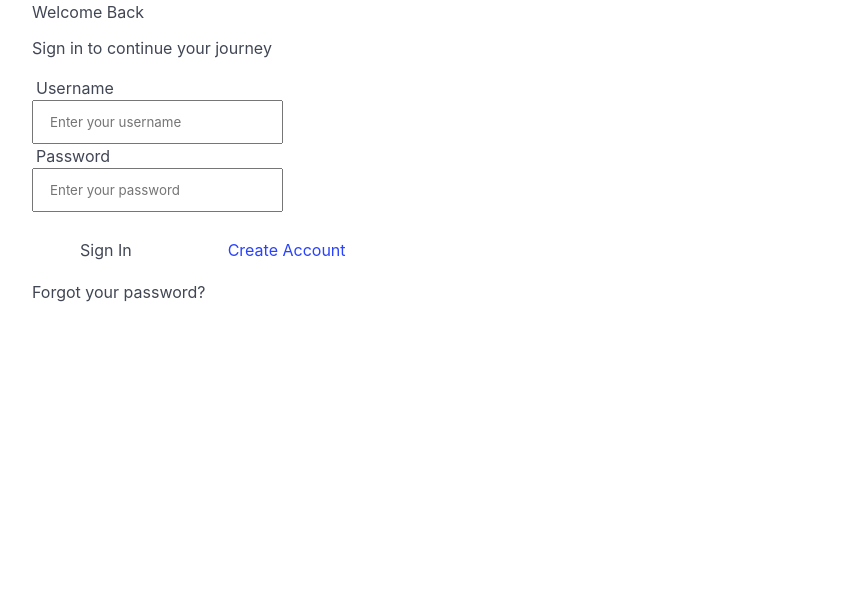
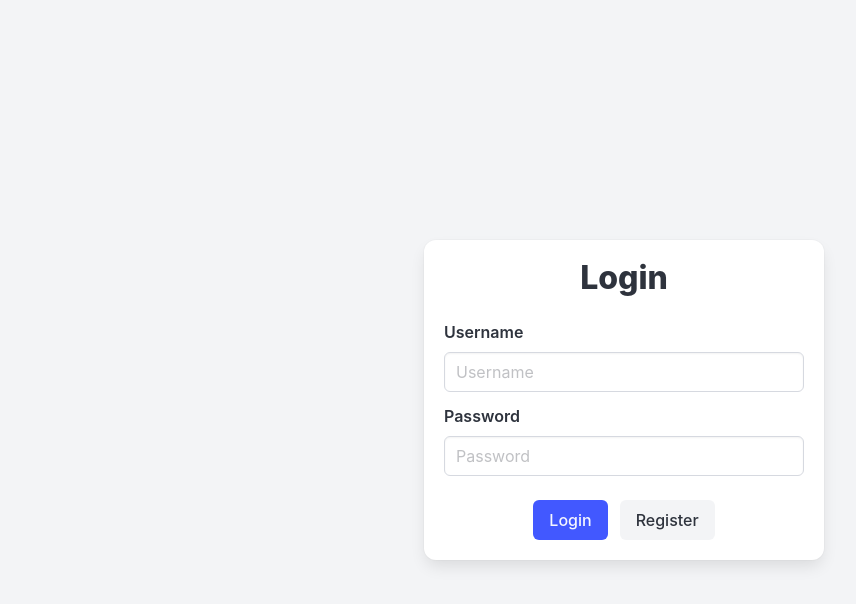
Before and after one commit to Igoo0/Fullstack-Note-Final, a React (Create React App) app in the folder frontend/: page /login in a window 1280 px wide. Shown: the top 604 px of the page, without its empty margins (16-872 px from the left). Built offline with nearby package versions, Linux system fonts and the light colour scheme.

Commit message:
Update Login.js

```diff
--- a/frontend/src/component/Login.js
+++ b/frontend/src/component/Login.js
@@ -1,179 +1,84 @@
 import React, { useState } from "react";
-import { useNavigate, Link } from "react-router-dom";
-import { BASE_URL } from "../utils";
-import axios from "axios";
+//import axios from "axios";
+import { useNavigate } from "react-router-dom";
+import { API } from "../utils";
 
 const Login = () => {
   const [username, setUsername] = useState("");
   const [password, setPassword] = useState("");
   const [msg, setMsg] = useState("");
-  const [isLoading, setIsLoading] = useState(false);
   const navigate = useNavigate();
 
   const Auth = async (e) => {
     e.preventDefault();
-    setIsLoading(true);
-    setMsg("");
-
     try {
-      const response = await axios.post(`${BASE_URL}/login`, {
-        username,
-        password
-      }, {
-        withCredentials: true // Important for cookies
-      });
-
-      // Store access token in localStorage
+      const response = await API.post("/login", { username, password });
       localStorage.setItem("accessToken", response.data.accessToken);
-
-      setMsg("Login successful! Redirecting...");
-
-      // Redirect to notes page after successful login
-      setTimeout(() => {
-        navigate("/notes");
-      }, 1500);
-
+      navigate("/notes");  // navigasi ke frontend route /notes
     } catch (error) {
-      console.error("Login error:", error);
-
-      if (error.response) {
-        // Handle different error responses from backend
-        switch (error.response.status) {
-          case 404:
-            setMsg("User tidak ditemukan");
-            break;
-          case 400:
-            setMsg("Password salah");
-            break;
-          default:
-            setMsg(error.response.data.msg || "Login gagal");
-        }
-      } else {
-        setMsg("Gagal terhubung ke server");
-      }
-    } finally {
-      setIsLoading(false);
+      if (error.response) setMsg(error.response.data.msg);
+      else setMsg("Gagal login");
     }
   };
 
   return (
-    <section className="min-h-screen flex items-center justify-center bg-gradient-to-br from-indigo-900 via-purple-900 to-pink-900 relative overflow-hidden">
-      {/* Animated background elements */}
-      <div className="absolute inset-0 overflow-hidden">
-        <div className="absolute -top-40 -right-40 w-80 h-80 rounded-full bg-gradient-to-r from-cyan-500 to-blue-500 opacity-20 animate-pulse"></div>
-        <div className="absolute -bottom-32 -left-32 w-72 h-72 rounded-full bg-gradient-to-r from-pink-500 to-purple-500 opacity-20 animate-pulse delay-1000"></div>
-        <div className="absolute top-1/4 right-1/3 w-6 h-6 bg-white rounded-full opacity-40 animate-ping delay-300"></div>
-        <div className="absolute bottom-1/3 left-1/4 w-4 h-4 bg-cyan-300 rounded-full opacity-60 animate-ping delay-700"></div>
-        <div className="absolute top-2/3 right-1/4 w-3 h-3 bg-pink-300 rounded-full opacity-50 animate-ping delay-1200"></div>
-        <div className="absolute top-1/2 left-1/6 w-2 h-2 bg-purple-300 rounded-full opacity-70 animate-ping delay-500"></div>
-      </div>
+    <section className="hero is-fullheight is-fullwidth has-background-light">
+      <div className="hero-body">
+        <div className="container">
+          <div className="box" style={{ maxWidth: "400px", margin: "auto" }}>
+            <h1 className="title has-text-centered">Login</h1>
 
-      <div className="relative z-10 w-full max-w-md px-6">
-        <div className="backdrop-blur-xl bg-white/10 border border-white/20 rounded-3xl shadow-2xl p-8 transform hover:scale-105 transition-all duration-300">
-          <div className="text-center mb-8">
-            <h1 className="text-5xl font-bold bg-gradient-to-r from-cyan-400 via-purple-400 to-pink-400 bg-clip-text text-transparent mb-3">
-              Welcome Back
-            </h1>
-            <p className="text-white/70 text-sm">Sign in to continue your journey</p>
-            <div className="flex justify-center mt-4 space-x-2">
-              <div className="w-12 h-1 bg-gradient-to-r from-cyan-400 to-purple-400 rounded-full"></div>
-              <div className="w-4 h-1 bg-gradient-to-r from-purple-400 to-pink-400 rounded-full"></div>
-            </div>
-          </div>
+            {msg && <p className="has-text-danger has-text-centered">{msg}</p>}
 
-          <form onSubmit={Auth} className="space-y-6">
-            {msg && (
-              <div className={`${msg.includes('successful') ? 'bg-green-500/20 border-green-500/30 text-green-300' : 'bg-red-500/20 border-red-500/30 text-red-300'} border rounded-xl p-3 text-center animate-shake`}>
-                <p className="text-sm font-medium">{msg}</p>
-              </div>
-            )}
-
-            <div className="space-y-2">
-              <label className="text-white/80 text-sm font-medium ml-1">Username</label>
-              <div className="relative group">
-                <div className="absolute inset-0 bg-gradient-to-r from-cyan-500 to-purple-500 rounded-xl blur opacity-25 group-hover:opacity-40 transition-opacity duration-300"></div>
+            <form onSubmit={Auth}>
+              <div className="field">
+                <label className="label">Username</label>
+                <div className="control">
                   <input
+                    className="input"
                     type="text"
-                  placeholder="Enter your username"
+                    placeholder="Username"
                     value={username}
                     onChange={(e) => setUsername(e.target.value)}
                     required
-                  disabled={isLoading}
-                  className="relative w-full px-4 py-3 bg-white/10 border border-white/20 rounded-xl text-white placeholder-white/50 focus:outline-none focus:ring-2 focus:ring-cyan-400/50 focus:border-transparent transition-all duration-300 backdrop-blur-sm disabled:opacity-50"
                   />
                 </div>
               </div>
 
-            <div className="space-y-2">
-              <label className="text-white/80 text-sm font-medium ml-1">Password</label>
-              <div className="relative group">
-                <div className="absolute inset-0 bg-gradient-to-r from-purple-500 to-pink-500 rounded-xl blur opacity-25 group-hover:opacity-40 transition-opacity duration-300"></div>
+              <div className="field">
+                <label className="label">Password</label>
+                <div className="control">
                   <input
+                    className="input"
                     type="password"
-                  placeholder="Enter your password"
+                    placeholder="Password"
                     value={password}
                     onChange={(e) => setPassword(e.target.value)}
                     required
-                  disabled={isLoading}
-                  className="relative w-full px-4 py-3 bg-white/10 border border-white/20 rounded-xl text-white placeholder-white/50 focus:outline-none focus:ring-2 focus:ring-purple-400/50 focus:border-transparent transition-all duration-300 backdrop-blur-sm disabled:opacity-50"
                   />
                 </div>
               </div>
 
-            <div className="flex flex-col sm:flex-row gap-4 pt-4">
-              <button
-                type="submit"
-                disabled={isLoading}
-                className="flex-1 relative py-3 px-6 bg-gradient-to-r from-cyan-500 via-purple-500 to-purple-600 hover:from-cyan-600 hover:via-purple-600 hover:to-purple-700 text-white font-semibold rounded-xl shadow-lg hover:shadow-xl transform hover:scale-105 active:scale-95 transition-all duration-200 group overflow-hidden disabled:opacity-50 disabled:cursor-not-allowed disabled:transform-none"
-              >
-                <span className="relative z-10">
-                  {isLoading ? "Signing In..." : "Sign In"}
-                </span>
-                <div className="absolute inset-0 bg-gradient-to-r from-white/20 to-transparent opacity-0 group-hover:opacity-100 transition-opacity duration-300"></div>
+              <div className="field is-grouped is-grouped-centered mt-5">
+                <div className="control">
+                  <button type="submit" className="button is-link">
+                    Login
                   </button>
-
-              <Link
-                to="/register"
-                className="flex-1 relative py-3 px-6 bg-white/10 hover:bg-white/20 border border-white/30 hover:border-white/50 text-white font-semibold rounded-xl shadow-lg hover:shadow-xl transform hover:scale-105 active:scale-95 transition-all duration-200 backdrop-blur-sm text-center"
-              >
-                Create Account
-              </Link>
                 </div>
-
-            <div className="text-center pt-2">
+                <div className="control">
                   <button
                     type="button"
-                className="text-white/60 hover:text-white/90 text-sm transition-colors duration-200 hover:underline"
+                    className="button is-light"
+                    onClick={() => navigate("/register")}
                   >
-                Forgot your password?
+                    Register
                   </button>
                 </div>
+              </div>
             </form>
-
-          {/* Decorative elements */}
-          <div className="flex justify-center mt-8 space-x-3">
-            <div className="w-2 h-2 bg-cyan-400 rounded-full animate-bounce"></div>
-            <div className="w-2 h-2 bg-purple-400 rounded-full animate-bounce delay-100"></div>
-            <div className="w-2 h-2 bg-pink-400 rounded-full animate-bounce delay-200"></div>
           </div>
         </div>
-
-        {/* Glowing effects */}
-        <div className="absolute -bottom-6 left-1/2 transform -translate-x-1/2 w-40 h-2 bg-gradient-to-r from-cyan-500 via-purple-500 to-pink-500 rounded-full blur-xl opacity-60"></div>
-        <div className="absolute -left-4 top-1/2 transform -translate-y-1/2 w-1 h-20 bg-gradient-to-b from-cyan-500 to-purple-500 rounded-full blur-sm opacity-60"></div>
-        <div className="absolute -right-4 top-1/2 transform -translate-y-1/2 w-1 h-20 bg-gradient-to-b from-purple-500 to-pink-500 rounded-full blur-sm opacity-60"></div>
       </div>
-
-      <style jsx>{`
-        @keyframes shake {
-          0%, 100% { transform: translateX(0); }
-          25% { transform: translateX(-5px); }
-          75% { transform: translateX(5px); }
-        }
-        .animate-shake {
-          animation: shake 0.5s ease-in-out;
-        }
-      `}</style>
     </section>
   );
 };
```
Lines whose indentation alone changed are shown as unchanged.
